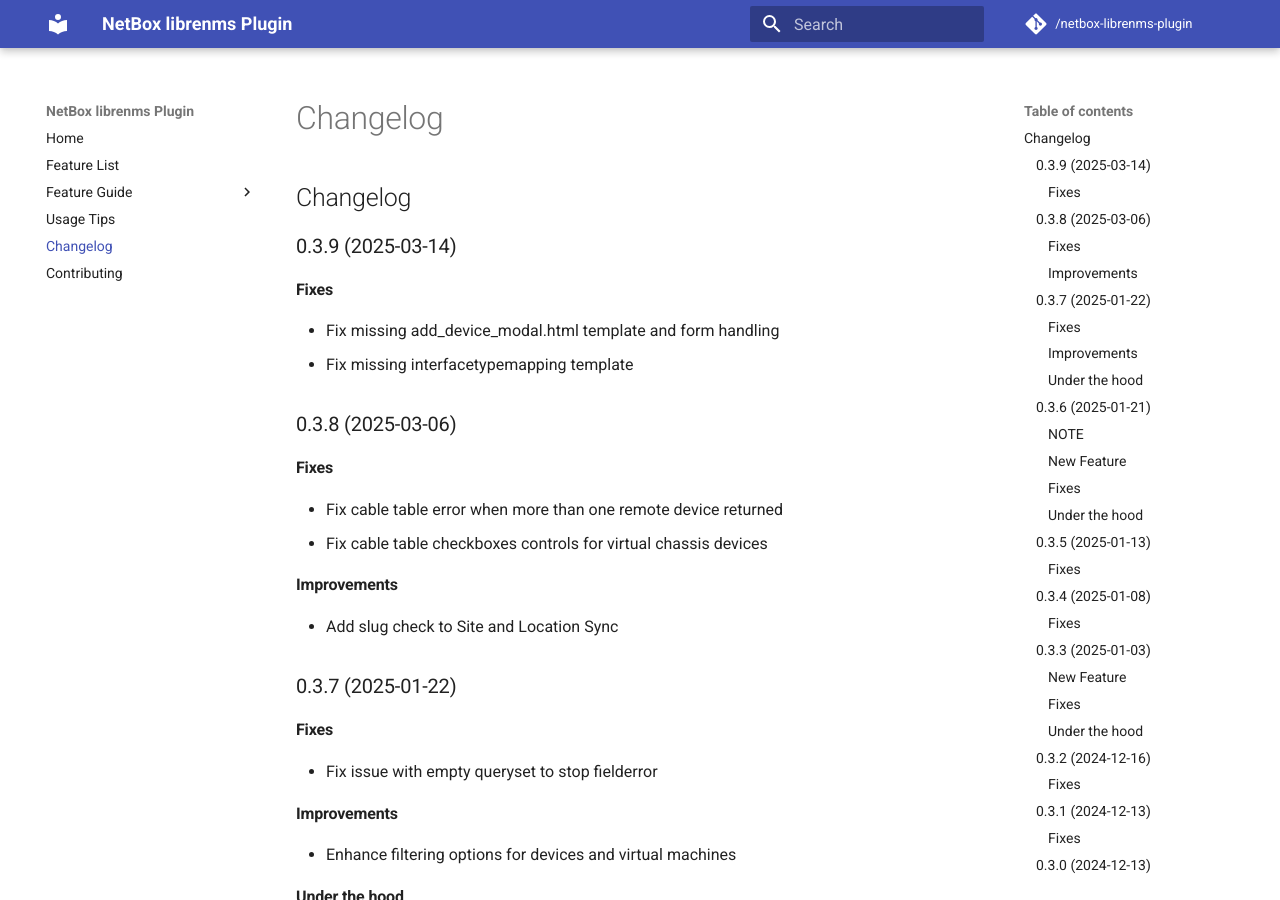
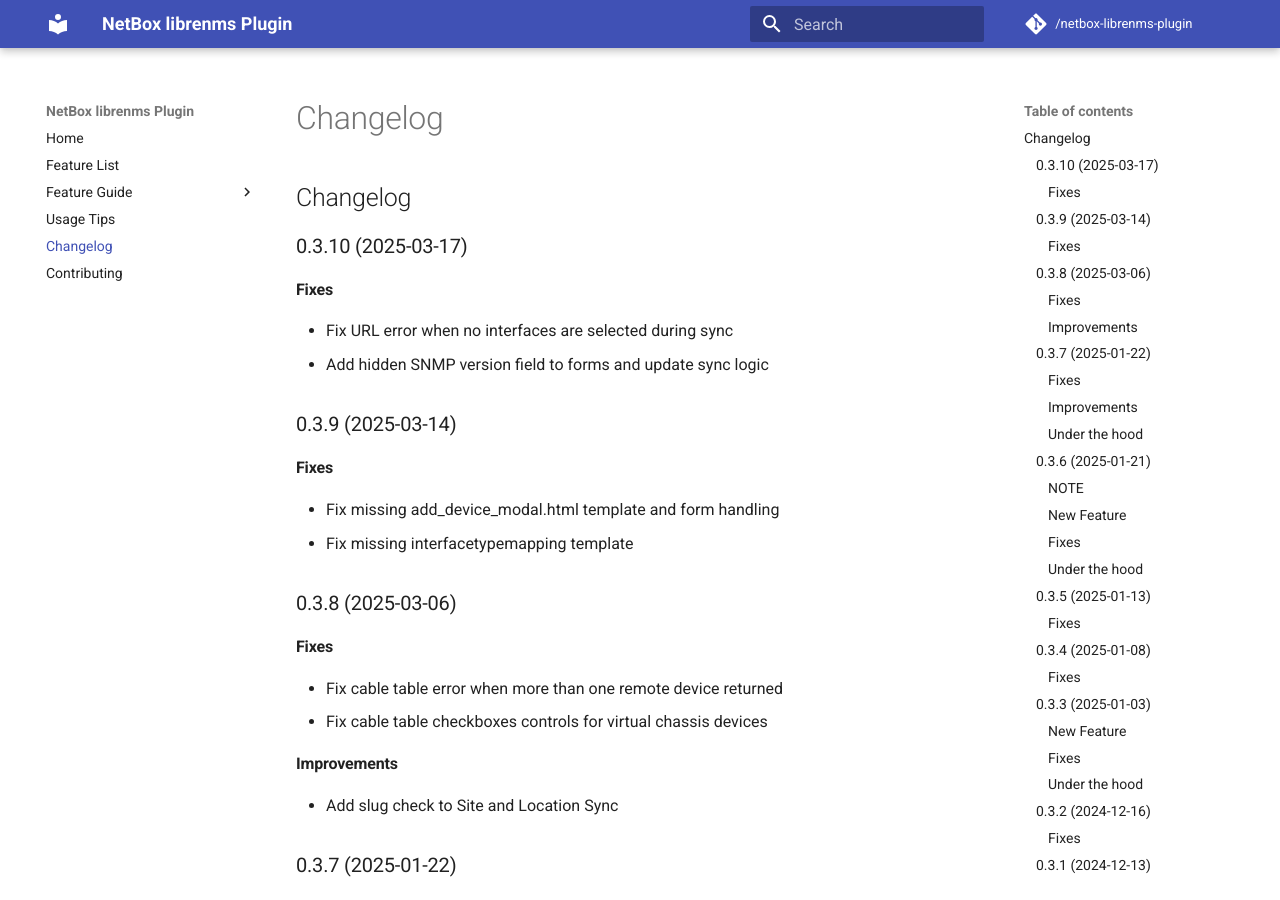
Before and after one commit to bonzo81/netbox-librenms-plugin, an MkDocs documentation site: the page built from docs/changelog.md, in a window 1280 px wide and 900 px high. Built offline with MkDocs 1.6.1 and Material for MkDocs 9.7.7, drawn with Linux system fonts in a browser that asks for light colours; comment, search, counter and statistics services are not loaded.

Commit message:
Bump version to 0.3.10 and update changelog

```diff
--- a/docs/changelog.md
+++ b/docs/changelog.md
@@ -1,4 +1,10 @@
 # Changelog
+
+## 0.3.10 (2025-03-17)
+
+### Fixes
+* Fix URL error when no interfaces are selected during sync
+* Add hidden SNMP version field to forms and update sync logic
 
 ## 0.3.9 (2025-03-14)
 
--- a/netbox_librenms_plugin/__init__.py
+++ b/netbox_librenms_plugin/__init__.py
@@ -1,7 +1,7 @@
 from netbox.plugins import PluginConfig
 
 __author__ = "Andy Norwood"
-__version__ = "0.3.9"
+__version__ = "0.3.10"
 
 
 class LibreNMSSyncConfig(PluginConfig):
--- a/pyproject.toml
+++ b/pyproject.toml
@@ -7,7 +7,7 @@ build-backend = "setuptools.build_meta"
 
 [project]
 name =  "netbox-librenms-plugin"
-version = "0.3.9"
+version = "0.3.10"
 authors = [
     {name = "Andy Norwood"},
 ]
```
